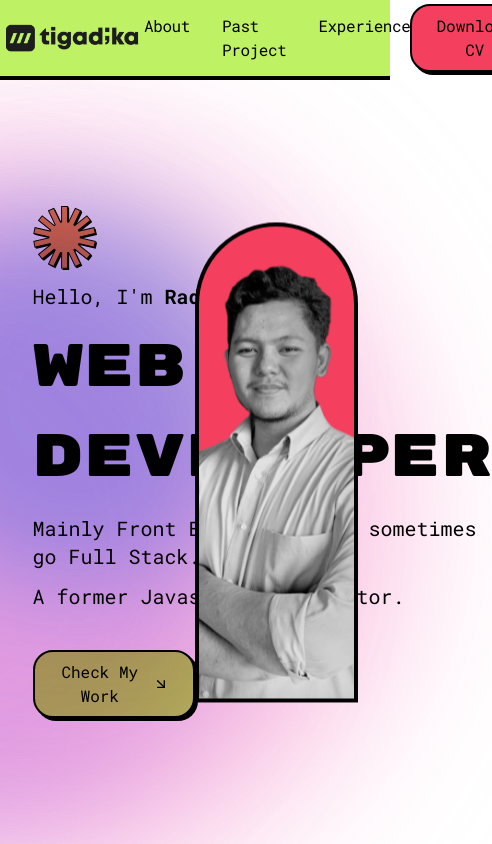
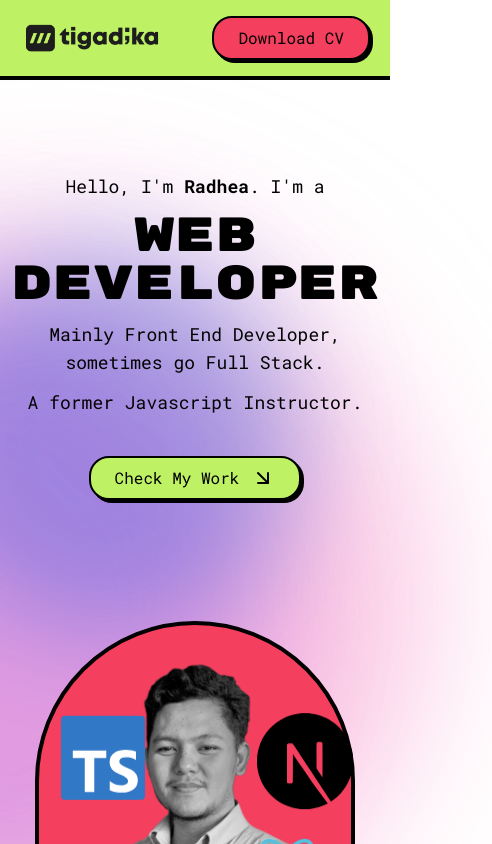
Before and after one commit to tigadika/tigadika-personal-portfolio, a React (Vite) app: page / in a window 390 px wide. Shown: the top 844 px of the page, 492 px wide, since content can reach past the window. Built offline with nearby package versions, Linux system fonts and the light colour scheme.

Commit message:
style:adding responsive

```diff
--- a/src/app/experience/ExperienceContainer.tsx
+++ b/src/app/experience/ExperienceContainer.tsx
@@ -5,8 +5,11 @@ const dataExp = DATA_EXP;
 
 export default function ExperienceContainer() {
   return (
-    <div className="grid h-fit w-full grid-cols-2 gap-5 border-t-4 border-black py-10">
-      <div className="sticky top-24 ml-auto h-fit">
+    <div
+      id="exp"
+      className="mx-auto grid h-fit w-2/3 grid-cols-1 gap-5 border-t-4 border-black py-10 sm:mx-0 sm:w-full sm:grid-cols-2"
+    >
+      <div className="h-fit sm:sticky sm:top-24 sm:ml-auto">
         <h2 className="font-title text-4xl">Experience</h2>
       </div>
       <div className="flex w-full flex-col gap-2">
--- a/src/app/experience/ui/ExpContent.tsx
+++ b/src/app/experience/ui/ExpContent.tsx
@@ -2,7 +2,7 @@ import { Experience } from "../data";
 
 export default function ExpContent({ experience }: { experience: Experience }) {
   return (
-    <div className="relative w-1/2">
+    <div className="relative w-full lg:w-2/3 xl:w-1/2">
       <div className="absolute top-4 z-20 h-5 w-5 rounded-full bg-rose-500"></div>
       <div className="absolute left-2 top-6 h-full border-l-2 border-black"></div>
       <div className="space-y-3 py-2 pl-10">
--- a/src/app/past-projects/PastProject.tsx
+++ b/src/app/past-projects/PastProject.tsx
@@ -14,6 +14,7 @@ import FileShape from "./ui/FileShape";
 import { PAST_PROJECTS, PastProject as PastProjectType } from "./data";
 import WindowContent from "./ui/WindowContent";
 import Konva from "konva";
+import WindowContentMobile from "./ui/WindowContentMobile";
 
 const dataProjects = PAST_PROJECTS;
 
@@ -25,12 +26,20 @@ const PastProject = ({
   const [openedProject, setOpenedProject] = useState<PastProjectType | null>(
     null,
   );
+  const [openedProjectMobile, setOpenedProjectMobile] =
+    useState<PastProjectType | null>(null);
 
   const addOpenedProjects = (project: PastProjectType) => {
     setOpenedProject(project);
   };
   const closeOpenedProject = () => {
     setOpenedProject(null);
+  };
+  const addOpenedProjectsMobile = (project: PastProjectType) => {
+    setOpenedProjectMobile(project);
+  };
+  const closeOpenedProjectMobile = () => {
+    setOpenedProjectMobile(null);
   };
 
   return (
@@ -43,13 +52,19 @@ const PastProject = ({
               i={i}
               project={project}
               addOpenedProjects={addOpenedProjects}
+              addOpenedProjectsMobile={addOpenedProjectsMobile}
+              closeOpenedProject={closeOpenedProject}
+              closeOpenedProjectMobile={closeOpenedProjectMobile}
             />
           ))}
         <Group
-          x={dimension.width - 200}
+          x={dimension.width - 150}
           y={dimension.height - 200}
           draggable
           onDblClick={() => {
+            window.open("https://github.com/tigadika", "_blank");
+          }}
+          onTouchEnd={() => {
             window.open("https://github.com/tigadika", "_blank");
           }}
         >
@@ -79,6 +94,13 @@ const PastProject = ({
             closeOpenedProject={closeOpenedProject}
           />
         )}
+        {openedProjectMobile && (
+          <WindowContentMobile
+            dimension={dimension}
+            project={openedProjectMobile}
+            closeOpenedProjectMobile={closeOpenedProjectMobile}
+          />
+        )}
         {/* {openedProject.length > 0 &&
           openedProject.map((project, i) => <WindowContent />)} */}
       </Layer>
--- a/src/app/past-projects/PastProjectContainer.tsx
+++ b/src/app/past-projects/PastProjectContainer.tsx
@@ -36,7 +36,10 @@ export default function PastProjectContainer() {
   }, []);
 
   return (
-    <div className="relative flex h-screen flex-col items-center justify-start gap-5 py-20">
+    <div
+      id="project"
+      className="relative flex h-screen flex-col items-center justify-start gap-5 py-20"
+    >
       <div className="absolute inset-0 -z-10 h-full w-full bg-white bg-[linear-gradient(to_right,#80808012_2px,transparent_2px),linear-gradient(to_bottom,#80808012_2px,transparent_2px)] bg-[size:100px_100px]"></div>
       <div className="space-y-2 text-center">
         <h2 className="font-title text-4xl">past project</h2>
--- a/src/app/past-projects/ui/FileShape.tsx
+++ b/src/app/past-projects/ui/FileShape.tsx
@@ -5,10 +5,16 @@ export default function FileShape({
   i,
   project,
   addOpenedProjects,
+  addOpenedProjectsMobile,
+  closeOpenedProject,
+  closeOpenedProjectMobile,
 }: {
   i: number;
   project: PastProject;
   addOpenedProjects: (project: PastProject) => void;
+  addOpenedProjectsMobile: (project: PastProject) => void;
+  closeOpenedProject: () => void;
+  closeOpenedProjectMobile: () => void;
 }) {
   return (
     <Group
@@ -17,6 +23,11 @@ export default function FileShape({
       y={i * 150 + 20}
       onDblClick={() => {
         addOpenedProjects(project);
+        closeOpenedProjectMobile();
+      }}
+      onTouchEnd={() => {
+        addOpenedProjectsMobile(project);
+        closeOpenedProject();
       }}
     >
       <Shape
--- /dev/null
+++ b/src/app/past-projects/ui/WindowContentMobile.tsx
@@ -0,0 +1,72 @@
+import { Group, Rect, Text } from "react-konva";
+import { Html } from "react-konva-utils";
+import { PastProject } from "../data";
+
+export default function WindowContentMobile({
+  dimension,
+  project,
+  closeOpenedProjectMobile,
+}: {
+  dimension: { width: number; height: number };
+  project: PastProject;
+  closeOpenedProjectMobile: () => void;
+}) {
+  return (
+    <Group
+      draggable
+      x={Math.random() * (dimension.width / 4 + 200)}
+      y={Math.random() * (dimension.height / 4)}
+    >
+      <Html groupProps={{ y: 50 }} divProps={{ style: { zIndex: 0 } }}>
+        <div className="z-0 h-[520px] w-[370px] flex-col justify-center gap-3 border-x-2 border-b-2 border-black bg-white p-4">
+          <img
+            src={project.imgUrl}
+            alt="project1"
+            className="mx-auto w-44 object-contain"
+          />
+          <div className="flex flex-col justify-between gap-4">
+            <div className="h-48 overflow-y-scroll">
+              <pre className="text-wrap text-xs">{project.description}</pre>
+            </div>
+
+            <div className="flex flex-wrap gap-1 text-xs">
+              {project.tags &&
+                project.tags.map((tag, i) => (
+                  <div
+                    key={i}
+                    className="rounded-base border border-black bg-rose-500 px-2 py-1"
+                  >
+                    {tag}
+                  </div>
+                ))}
+            </div>
+
+            <a
+              href={project.links}
+              target="_blank"
+              className="flex cursor-pointer items-center justify-center gap-3 rounded-base border-2 border-black bg-lime-300 px-2 py-1 font-mono shadow-light transition-all hover:translate-x-boxShadowX hover:translate-y-boxShadowY hover:shadow-none"
+            >
+              Visit
+            </a>
+          </div>
+        </div>
+      </Html>
+      <Html groupProps={{ x: 368 - 40, y: 4 }}>
+        <button
+          onClick={closeOpenedProjectMobile}
+          className="flex cursor-pointer items-center gap-3 border-2 border-black bg-lime-300 px-2 py-1 font-mono shadow-light transition-all hover:translate-x-boxShadowX hover:translate-y-boxShadowY hover:shadow-none"
+        >
+          X
+        </button>
+      </Html>
+      <Rect width={368} height={50} x={1} fill="#f43f5e" stroke={"4"} />
+      <Text
+        text={project.name}
+        fontFamily="monospace"
+        fontSize={20}
+        x={10}
+        y={15}
+      ></Text>
+    </Group>
+  );
+}
--- a/src/index.css
+++ b/src/index.css
@@ -15,6 +15,8 @@
   /**/
   /*other default setting ...*/
   /**/
+  scroll-behavior: smooth;
+
   --secondary-glow: conic-gradient(
     from 10deg at 50% 50%,
     #eb7494 0deg,
--- a/src/ui/CtaFooter.tsx
+++ b/src/ui/CtaFooter.tsx
@@ -2,7 +2,7 @@ import { LuMail } from "react-icons/lu";
 
 export default function CtaFooter() {
   return (
-    <div className="flex h-[50vh] flex-col items-center justify-center gap-10 border-b-4 border-black bg-violet-500">
+    <div className="flex h-[50vh] flex-col items-center justify-center gap-10 border-b-4 border-black bg-violet-500 px-10 lg:px-0">
       <div className="space-y-3 text-center">
         <h2 className="font-title text-4xl">Ready to build</h2>
         <h2 className="font-title text-3xl">something incredible together?</h2>
--- a/src/ui/Footer.tsx
+++ b/src/ui/Footer.tsx
@@ -9,17 +9,19 @@ import { SiStackblitz } from "react-icons/si";
 export default function Footer() {
   return (
     <div className="flex h-fit justify-center bg-lime-300">
-      <div className="container grid grid-cols-3">
-        <img
-          src="/tigadika-logo-black.png"
-          alt="tigadika logo"
-          className="w-64"
-        />
+      <div className="container grid grid-cols-1 lg:grid-cols-3">
+        <a href="#header" className="mx-auto lg:mx-0">
+          <img
+            src="/tigadika-logo-black.png"
+            alt="tigadika logo"
+            className="w-64"
+          />
+        </a>
         <div className="flex flex-col items-center justify-center">
           <p className="font-mono text-sm">Made with ❤️ by Radhea Amardika</p>
           <p className="font-mono text-xs">Bandung, West Java, Indonesia</p>
         </div>
-        <div className="flex items-center justify-end gap-5">
+        <div className="flex items-center justify-center gap-5 py-10 lg:justify-end lg:py-0">
           <a href="https://www.linkedin.com/in/radheafaradha/" target="_blank">
             <FaLinkedin className="text-3xl hover:text-rose-500" />
           </a>
--- a/src/ui/Header.tsx
+++ b/src/ui/Header.tsx
@@ -8,32 +8,44 @@ import { LuArrowDownRight } from "react-icons/lu";
 export default function Header() {
   return (
     <>
-      <div className="relative mx-auto grid h-screen w-5/6 grid-cols-2 pt-20">
+      <div
+        id="header"
+        className="relative flex h-fit w-full flex-col px-5 pt-20 lg:mx-auto lg:h-screen lg:w-5/6 lg:flex-row"
+      >
         <div className="absolute right-[30%] top-[25%] h-[40rem] w-[40rem] animate-blob rounded-full bg-purple-300 opacity-70 mix-blend-multiply blur-3xl filter ease-in-out"></div>
         <div className="animation-delay-2000 absolute right-[6%] top-[16%] h-[30rem] w-[30rem] animate-blob rounded-full bg-blue-300 opacity-70 mix-blend-multiply blur-3xl filter ease-in-out"></div>
         <div className="animation-delay-4000 absolute right-[12%] top-[28%] h-[40rem] w-[40rem] animate-blob rounded-full bg-pink-300 opacity-70 mix-blend-multiply blur-3xl filter ease-in-out"></div>
-        <div className="flex flex-col items-start justify-center gap-10">
-          <div className="space-y-3">
-            <img src={AsteriskSvg} alt="" className="h-16 w-16" />
-            <p className="font-mono text-xl">
+        <div className="my-20 flex flex-col items-center justify-center gap-10 lg:my-0 lg:items-start">
+          <div className="space-y-3 text-center lg:text-start">
+            <img
+              src={AsteriskSvg}
+              alt=""
+              className="hidden h-16 w-16 lg:block"
+            />
+            <p className="font-mono text-lg lg:text-xl">
               Hello, I'm <span style={{ fontWeight: 700 }}>Radhea</span>. I'm a
             </p>
-            <h1 className="font-title text-[60px]">Web developer</h1>
-            <p className="font-mono text-xl">
+            <h1 className="font-title text-5xl lg:text-[60px]">
+              Web developer
+            </h1>
+            <p className="font-mono text-lg lg:text-xl">
               Mainly Front End Developer, sometimes go Full Stack.
             </p>
-            <p className="font-mono text-xl">A former Javascript Instructor.</p>
+            <p className="font-mono text-lg lg:text-xl">
+              A former Javascript Instructor.
+            </p>
           </div>
-          <button
+          <a
+            href="#project"
             className={
-              "flex cursor-pointer items-center gap-3 rounded-base border-2 border-black bg-lime-300 px-6 py-2 font-mono shadow-light transition-all hover:translate-x-boxShadowX hover:translate-y-boxShadowY hover:shadow-none"
+              "z-30 flex cursor-pointer items-center gap-3 rounded-base border-2 border-black bg-lime-300 px-6 py-2 font-mono shadow-light transition-all hover:translate-x-boxShadowX hover:translate-y-boxShadowY hover:shadow-none"
             }
           >
             <p>Check My Work</p>
             <LuArrowDownRight className="text-2xl" />
-          </button>
+          </a>
         </div>
-        <div className="relative flex items-center justify-center">
+        <div className="relative flex w-full items-center justify-center py-10 lg:w-1/2 lg:py-0">
           <img
             src={ReactSvg}
             alt=""
@@ -54,7 +66,7 @@ export default function Header() {
             alt=""
             className="animation-delay-2000 absolute bottom-[20%] left-[10%] z-30 w-24 animate-updown"
           />
-          <div className="z-30 h-[30rem] w-[20rem] animate-updown overflow-hidden rounded-t-full border-4 border-black bg-rose-500">
+          <div className="z-20 h-[30rem] w-[20rem] animate-updown overflow-hidden rounded-t-full border-4 border-black bg-rose-500">
             <img
               src="tigadika-photo.png"
               alt="tigadika photo"
--- a/src/ui/Navbar.tsx
+++ b/src/ui/Navbar.tsx
@@ -3,37 +3,39 @@ import { cn } from "../lib/utils";
 export default function Navbar() {
   return (
     <>
-      <nav className="fixed z-40 flex h-20 w-full items-center justify-center border-b-4 border-black bg-lime-300">
+      <nav className="fixed z-40 flex h-20 w-full items-center justify-center border-b-4 border-black bg-lime-300 px-5 xl:px-0">
         <div className="container flex items-center justify-between">
-          <img
-            src="/tigadika-logo-black.png"
-            alt="tigadika logo"
-            className="w-36"
-          />
-          <ul className="flex gap-8 font-mono tracking-tight">
+          <a href="#header">
+            <img
+              src="/tigadika-logo-black.png"
+              alt="tigadika logo"
+              className="w-36"
+            />
+          </a>
+          <ul className="hidden gap-8 font-mono tracking-tight sm:flex">
             <li>
-              <a href="" className="hover:font-bold hover:text-rose-500">
-                About
-              </a>
-            </li>
-            <li>
-              <a href="" className="hover:font-bold hover:text-rose-500">
+              <a
+                href="#project"
+                className="hover:font-bold hover:text-rose-500"
+              >
                 Past Project
               </a>
             </li>
             <li>
-              <a href="" className="hover:font-bold hover:text-rose-500">
+              <a href="#exp" className="hover:font-bold hover:text-rose-500">
                 Experience
               </a>
             </li>
           </ul>
-          <button
+          <a
+            href="Radhea_Amardika_-_Resume.pdf"
+            download
             className={cn(
-              "rounded-base shadow-light hover:translate-x-boxShadowX hover:translate-y-boxShadowY flex cursor-pointer items-center border-2 border-black bg-rose-500 px-6 py-2 font-mono transition-all hover:shadow-none dark:hover:shadow-none",
+              "flex cursor-pointer items-center rounded-base border-2 border-black bg-rose-500 px-6 py-2 font-mono shadow-light transition-all hover:translate-x-boxShadowX hover:translate-y-boxShadowY hover:shadow-none dark:hover:shadow-none",
             )}
           >
             Download CV
-          </button>
+          </a>
         </div>
       </nav>
     </>
```
Also changed, not shown: 1 other file (tests, documents, lock files or other folders).
